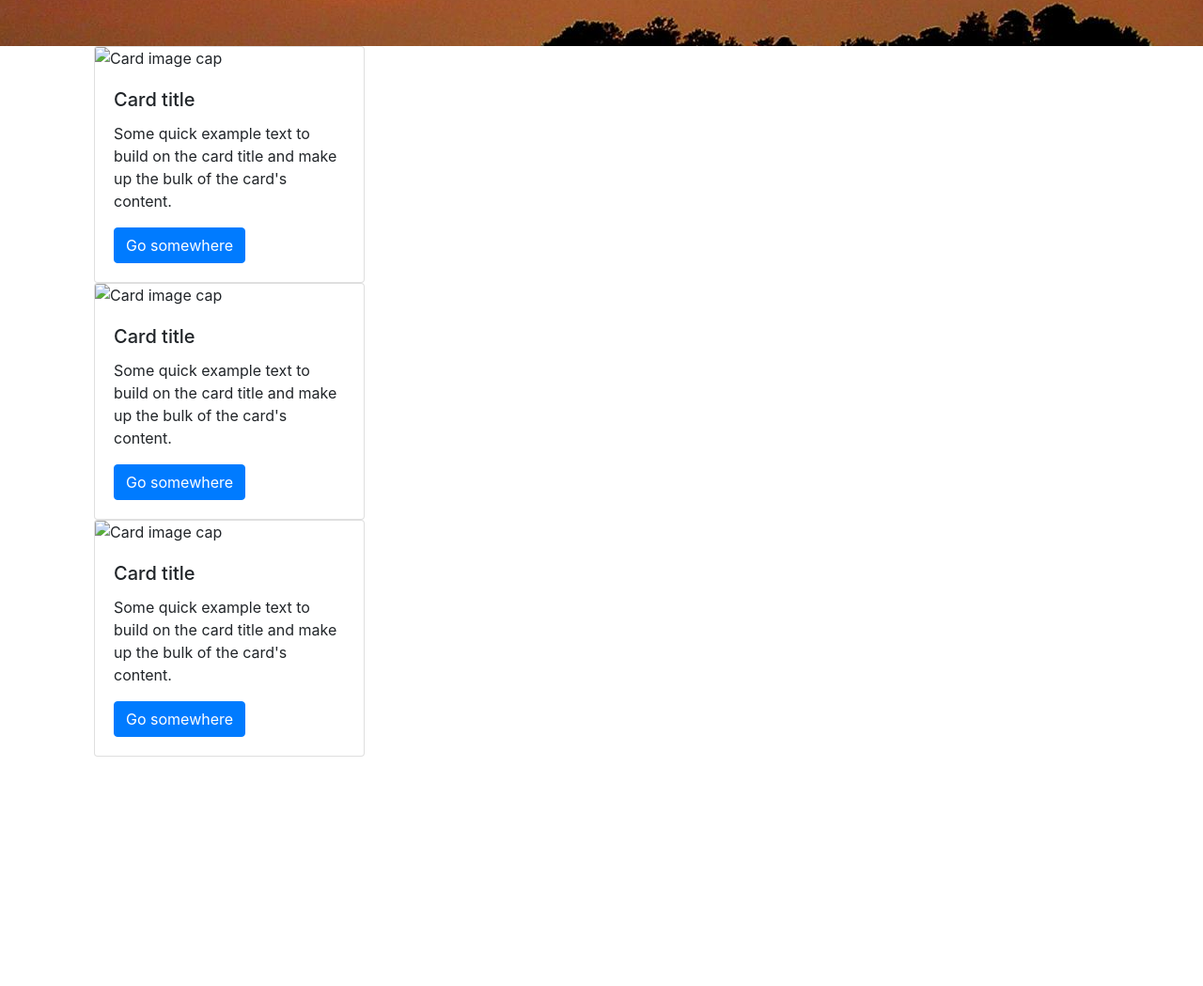
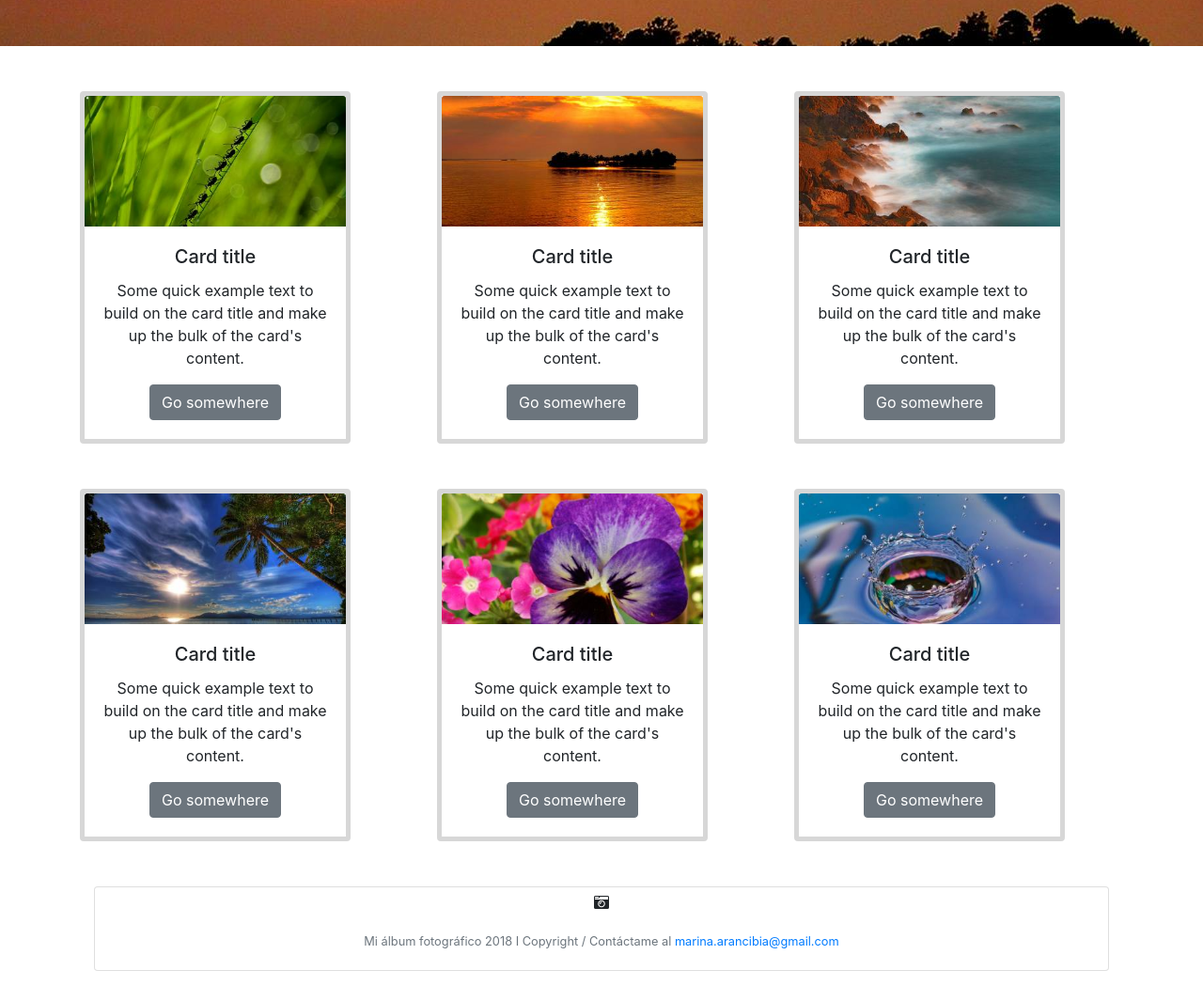
Before and after one commit to marinalinn/actividad007, a plain HTML site: page index.html in a window 1280 px wide. Shown: the part 287-1336 px from the top of the page at 94% size. Before the commit the page ends 1092 px from the top, so only its background shows below. Drawn offline with nearby package versions, Linux system fonts and the light colour scheme.

Commit message:
Tenemos una grilla de imagenes con título y texto centrado y bordes mas anchos en cada ítem y footer con camarita

```diff
--- a/css/style.css
+++ b/css/style.css
@@ -22,3 +22,7 @@ header div.texto p{
 	font-size: 0.9em;
    font-family: 'Open Sans', sans-serif;
 }
+
+.cardborder {
+	border: solid 5px #d7d7d7;
+}
--- a/index.html
+++ b/index.html
@@ -6,6 +6,7 @@
 	<link rel="stylesheet" href="https://stackpath.bootstrapcdn.com/bootstrap/4.1.1/css/bootstrap.min.css" integrity="sha384-WskhaSGFgHYWDcbwN70/dfYBj47jz9qbsMId/iRN3ewGhXQFZCSftd1LZCfmhktB" crossorigin="anonymous">
 	<link rel="stylesheet" href="https://use.fontawesome.com/releases/v5.0.13/css/all.css" integrity="sha384-DNOHZ68U8hZfKXOrtjWvjxusGo9WQnrNx2sqG0tfsghAvtVlRW3tvkXWZh58N9jp" crossorigin="anonymous">
 	<link rel="stylesheet" type="text/css" href="css/style.css">
+  <link href="https://fonts.googleapis.com/css?family=Open+Sans" rel="stylesheet">
 
 
 </head>
@@ -37,7 +38,7 @@
 </nav>
 <header>
   <div class="back">
-    <div class="texto align-content-center">
+    <div class="texto">
       <h1>Álbum fotográfico</h1>
       <p>Lorem ipsum dolor sit amet, consectetur adipisicing elit, sed do eiusmod
         tempor incididunt ut labore et dolore magna aliqua. Ut enim ad minim veniam,
@@ -54,31 +55,72 @@
 </header>
 
 <div class="container">
-  <div class="col-md-4">
-    <div class="card" style="width: 18rem;">
-      <img class="card-img-top" src=".../100px180/" alt="Card image cap">
-      <div class="card-body">
-        <h5 class="card-title">Card title</h5>
-        <p class="card-text">Some quick example text to build on the card title and make up the bulk of the card's content.</p>
-        <a href="#" class="btn btn-primary">Go somewhere</a>
-      </div>
+
+  <div class="row">
+    <div class="col-md-4 mt-5">
+      <div class="card cardborder" style="width: 18rem;">
+        <img class="card-img-top" src="images/1.jpg" alt="Card image cap">
+        <div class="card-body text-center">
+          <h5 class="card-title">Card title</h5>
+          <p class="card-text">Some quick example text to build on the card title and make up the bulk of the card's content.</p>
+          <a href="#" class="btn btn-secondary text-center">Go somewhere</a>
+        </div>
+      </div></div>
+      <div class="col-md-4 mt-5"><div class="card cardborder" style="width: 18rem;">
+        <img class="card-img-top" src="images/2.jpg" alt="Card image cap">
+        <div class="card-body text-center">
+          <h5 class="card-title">Card title</h5>
+          <p class="card-text">Some quick example text to build on the card title and make up the bulk of the card's content.</p>
+          <a href="#" class="btn btn-secondary">Go somewhere</a>
+        </div>
+      </div></div>
+      <div class="col-md-4 mt-5"><div class="card cardborder" style="width: 18rem;">
+        <img class="card-img-top" src="images/3.jpg" alt="Card image cap">
+        <div class="card-body text-center">
+          <h5 class="card-title">Card title</h5>
+          <p class="card-text">Some quick example text to build on the card title and make up the bulk of the card's content.</p>
+          <a href="#" class="btn btn-secondary">Go somewhere</a>
+        </div>
+      </div></div>
+      <div class="col-md-4 mt-5"><div class="card cardborder" style="width: 18rem;">
+        <img class="card-img-top" src="images/4.jpg" alt="Card image cap">
+        <div class="card-body text-center">
+          <h5 class="card-title">Card title</h5>
+          <p class="card-text">Some quick example text to build on the card title and make up the bulk of the card's content.</p>
+          <a href="#" class="btn btn-secondary">Go somewhere</a>
+        </div>
+      </div></div>
+      <div class="col-md-4 mt-5"><div class="card cardborder" style="width: 18rem;">
+        <img class="card-img-top" src="images/5.jpg" alt="Card image cap">
+        <div class="card-body text-center">
+          <h5 class="card-title">Card title</h5>
+          <p class="card-text">Some quick example text to build on the card title and make up the bulk of the card's content.</p>
+          <a href="#" class="btn btn-secondary">Go somewhere</a>
+        </div>
+      </div></div>
+      <div class="col-md-4 mt-5"><div class="card cardborder" style="width: 18rem;">
+        <img class="card-img-top" src="images/6.jpg" alt="Card image cap">
+        <div class="card-body text-center">
+          <h5 class="card-title">Card title</h5>
+          <p class="card-text">Some quick example text to build on the card title and make up the bulk of the card's content.</p>
+          <a href="#" class="btn btn-secondary">Go somewhere</a>
+        </div>
+      </div></div>
     </div>
-    <div class="card" style="width: 18rem;">
-      <img class="card-img-top" src=".../100px180/" alt="Card image cap">
-      <div class="card-body">
-        <h5 class="card-title">Card title</h5>
-        <p class="card-text">Some quick example text to build on the card title and make up the bulk of the card's content.</p>
-        <a href="#" class="btn btn-primary">Go somewhere</a>
-      </div>
-    </div>
-    <div class="card" style="width: 18rem;">
-      <img class="card-img-top" src=".../100px180/" alt="Card image cap">
-      <div class="card-body">
-        <h5 class="card-title">Card title</h5>
-        <p class="card-text">Some quick example text to build on the card title and make up the bulk of the card's content.</p>
-        <a href="#" class="btn btn-primary">Go somewhere</a>
-      </div>
-    </div>
+
+
+<footer>
+  <div class="col-md-12">
+   <div class="card mb-3 mt-5">
+  <i class="fas fa-camera-retro mx-auto pt-2"></i>
+  <div class="card-body">
+    <p class="card-text text-center"><small class="text-muted">Mi álbum fotográfico 2018 I Copyright / Contáctame al <a href="mailto:marina.arancibia@gmail.com">marina.arancibia@gmail.com</a></small></p>
+  </div>
+</div>
+</div>
+</footer>
+
+
   </div>
 
   <script src="https://code.jquery.com/jquery-3.3.1.slim.min.js" integrity="sha384-q8i/X+965DzO0rT7abK41JStQIAqVgRVzpbzo5smXKp4YfRvH+8abtTE1Pi6jizo" crossorigin="anonymous"></script>
```
